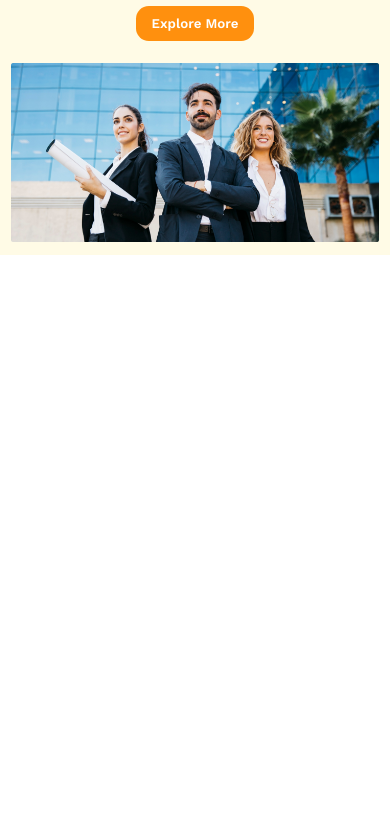
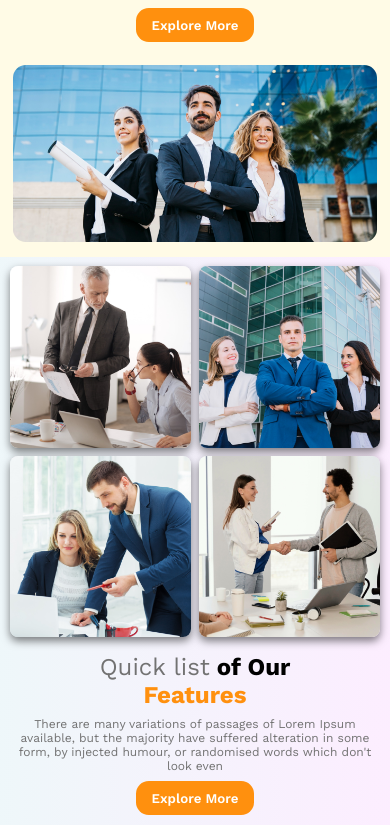
Before and after one commit to Islamul-Hoque/Architects, a plain HTML site: page index.html in a window 390 px wide. Shown: the part 195-1020 px from the top of the page. Before the commit the page ends 844 px from the top, so only its background shows below. Drawn offline with nearby package versions, Linux system fonts and the light colour scheme.

Commit message:
featuresx

```diff
--- a/index.html
+++ b/index.html
@@ -25,16 +25,34 @@
         </div>
     </nav>
 <!-- BANNER SECTION -->
-<search class="banner">
+<section class="banner">
 <div class="banner align-items-center">
     <h1 class="Dark-01 font-size-1">Brand New <br> Group of Architects </h1>
     <p class="banner-description Dark-03 font-size-3">There are many variations of passages of Lorem Ipsum available, but the majority have suffered alteration in some form, by injected humour, or randomised words which don't look even</p>
     <button class="btn border-radius-1">Explore More</button>
-    <div class="banner-img"><img src="images/banner.png" alt=""></div>
+    <div class="banner-img"><img class="border-radius-1" src="images/banner.png" alt=""></div>
 </div>
-</search>
+</section>
 </header>
-
-
+<main>
+<!-- Features -->
+<section>
+    <div class="features   grid-Sequence-2">
+        <div class="grid-Sequence-2__img    features-img">
+            <img class="border-radius-2   box-shadow" src="images/team1.png" alt="">
+            <img class="border-radius-2   box-shadow" src="images/team2.png" alt="">
+            <img class="border-radius-2   box-shadow" src="images/team3.png" alt="">
+            <img class="border-radius-2   box-shadow" src="images/team4.png" alt="">
+        </div>
+        <div class="display-flex">
+            <div class="features-container">
+                <h2> <span class="Quick-list  Dark-03">Quick list</span> of Our <br><span class="last-word">Features</span></h2>
+                <p class="Dark-03  font-size-3">There are many variations of passages of Lorem Ipsum available, but the majority have suffered alteration in some form, by injected humour, or randomised words which don't look even</p>
+                <button class="btn  border-radius-1">Explore More</button>
+            </div>
+        </div>
+    </div>
+</section>
+</main>
 </body>
 </html>
--- a/style.css
+++ b/style.css
@@ -37,6 +37,10 @@
     color: #FFFFFF;
 }
 
+main{
+    background-image: linear-gradient( to right, rgba(193, 225, 235, 0.266),   rgba(232, 102, 255, 0.112)  )
+}
+
 .btn{
     background-color: #FF900E;
     color: #FFFFFF;
@@ -64,6 +68,12 @@
 .grid-Sequence-2{
     display: grid;
     grid-template-columns: repeat(2, 1fr);
+    gap: 1rem;
+}
+.grid-Sequence-2__img{
+    display: grid;
+    grid-template-columns: repeat(2, 1fr);
+    gap: 0.5rem;
 }
 
 /* --- FLEX CONTAINER STYLES --- */
@@ -95,7 +105,7 @@
 
 /* box-shadow Style */
 .box-shadow{
-    box-shadow: 0 4px 8px rgba(0, 0, 0, 0.1);
+    box-shadow: 0 4px 8px rgba(0, 0, 0, 0.5);
 }
 
 /* List Style */
@@ -129,11 +139,9 @@ header{
 
 .nav-link a{
     text-decoration: none;
-
 }
 
 /* BANNER SECTION */
-
 .banner h1{
     margin: 3rem 0 0;
 }
@@ -147,19 +155,49 @@ header{
     margin:1rem 0;
 }
 
-
 .banner-img img{
     max-width: calc(100% - 2rem);
     height: auto;
     margin: 1.4rem 0 0;
 }
 
+/* Features */
+.features{
+    padding: 2rem 5rem ;
+}
+
+.features-img img{
+    max-width: 100%;
+    height: auto;
+    /* margin: 1.4rem 0 0; */
+}
+
+.Features-description{
+    display: block;
+    align-items: center;
+}
+
+.Quick-list{
+    font-weight: 400;
+}
+
+.last-word{
+    color: #FF900E;
+}
+
+.features p{
+    margin: 1rem 0;
+}
+
+
+
+
 
 /* Small Devices */
-@media screen and (min-width: 320px) and (max-width:570px){
+@media screen and (min-width: 320px) and (max-width:575px){
 
     header{
-    padding: 0.6rem;
+        padding: 0.7rem;
     }
 
     nav{
@@ -196,13 +234,38 @@ header{
         margin: 0.6rem auto 0.7rem;
     }
 
-
     .banner-img img{
         max-width: calc(100% - 0.2rem);
     }
 
+/* Features */
+    .features{
+        grid-template-columns: repeat(1, 1fr);
+        padding: 0.6rem;
+    }
+
+    .features-container{
+        text-align: center;
+    }
+
+    .features p{
+        margin: 0.5rem 0;
+    }
 
 }
+
+
+
+
+
+
+
+
+
+
+
+
+
 
 
 
@@ -233,12 +296,6 @@ header{
 }
 
 
-
-
-
-
-
-
 /* --- GRID ITEM STYLES --- */
 /* Specific grid item for a sidebar */
 
```
Lines whose indentation alone changed are shown as unchanged.
